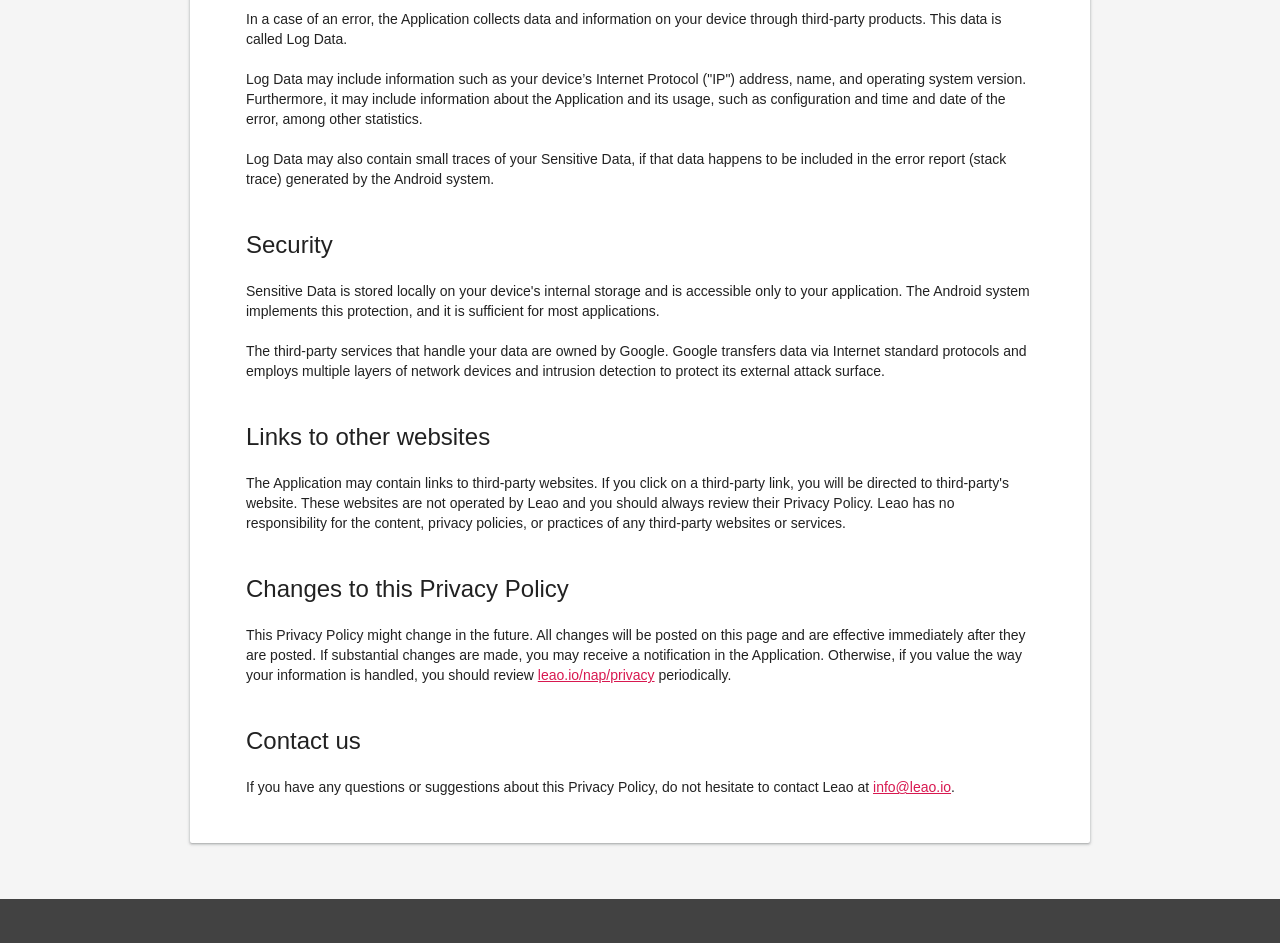
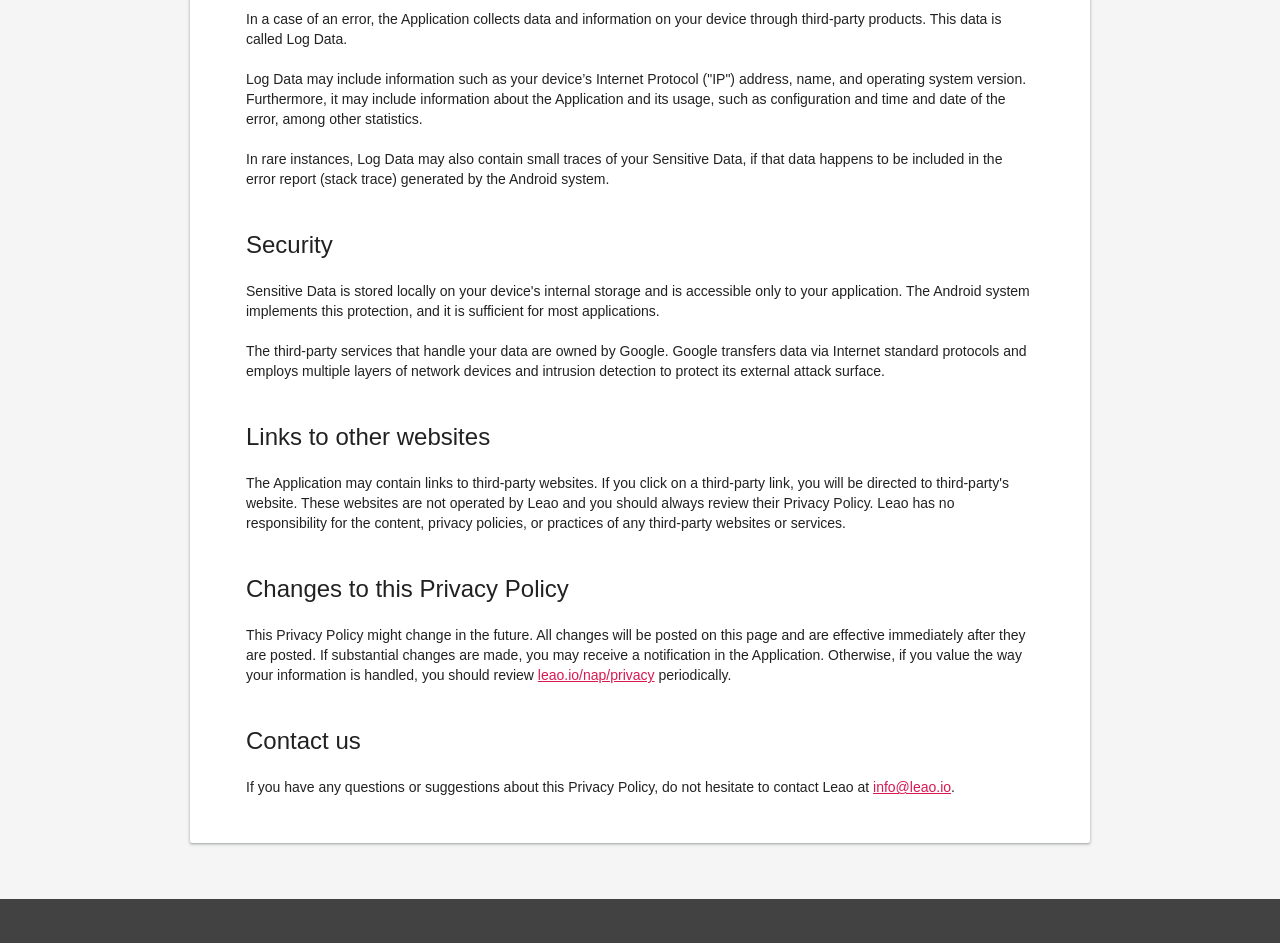
Before and after one commit to Leao/leao-web, a plain HTML site: page nap/privacy/index.html in a window 1280 px wide. Shown: the part 990-1933 px from the top of the page. Drawn offline with Linux system fonts and the light colour scheme; a web font is replaced by a local one.

Commit message:
Adds clarification on Log Data containing Sensitive Data

```diff
--- a/nap/privacy/index.html
+++ b/nap/privacy/index.html
@@ -93,8 +93,8 @@
                 such as configuration and time and date of the error, among other statistics.
             </p>
             <p class="text-body-1">
-                Log&nbsp;Data may also contain small traces of your Sensitive&nbsp;Data, if that data happens to be
-                included in the error report (stack trace) generated by the Android system.
+                In rare instances, Log&nbsp;Data may also contain small traces of your Sensitive&nbsp;Data, if that data
+                happens to be included in the error report (stack trace) generated by the Android system.
             </p>
             <h3 class="text-headline">
                 Security
```
